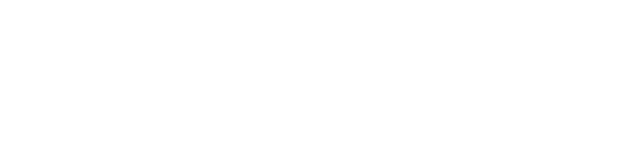
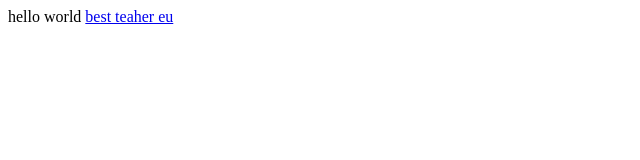
Before and after one commit to NikitaKompanetc/SiteProject, a plain HTML site: page index.html in a window 1280 px wide. Shown: the whole page, without its empty margins (0-640 px from the left). Drawn offline with Linux system fonts and the light colour scheme.

Commit message:
add new file

```diff
--- a/index.html
+++ b/index.html
@@ -4,6 +4,7 @@
         <title> </title>
     </head>
     <body>
-
+hello world
+<a href="https://www.facebook.com/koldovsky?fref=nf"> best teaher eu</a></a>
     </body>
 </html>
```
Also changed, not shown: Untitled1.html (deleted, +0 -9 lines).
